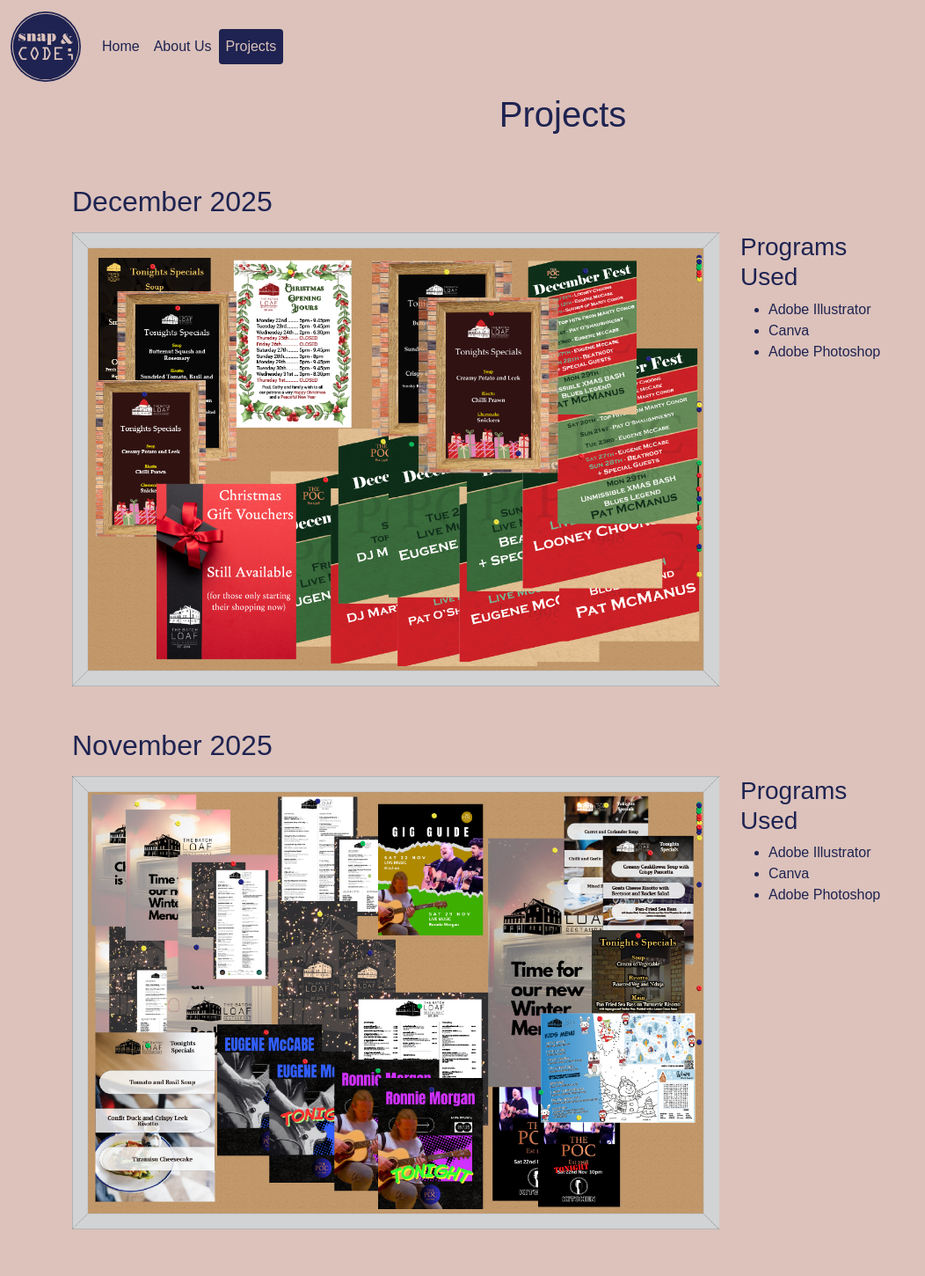
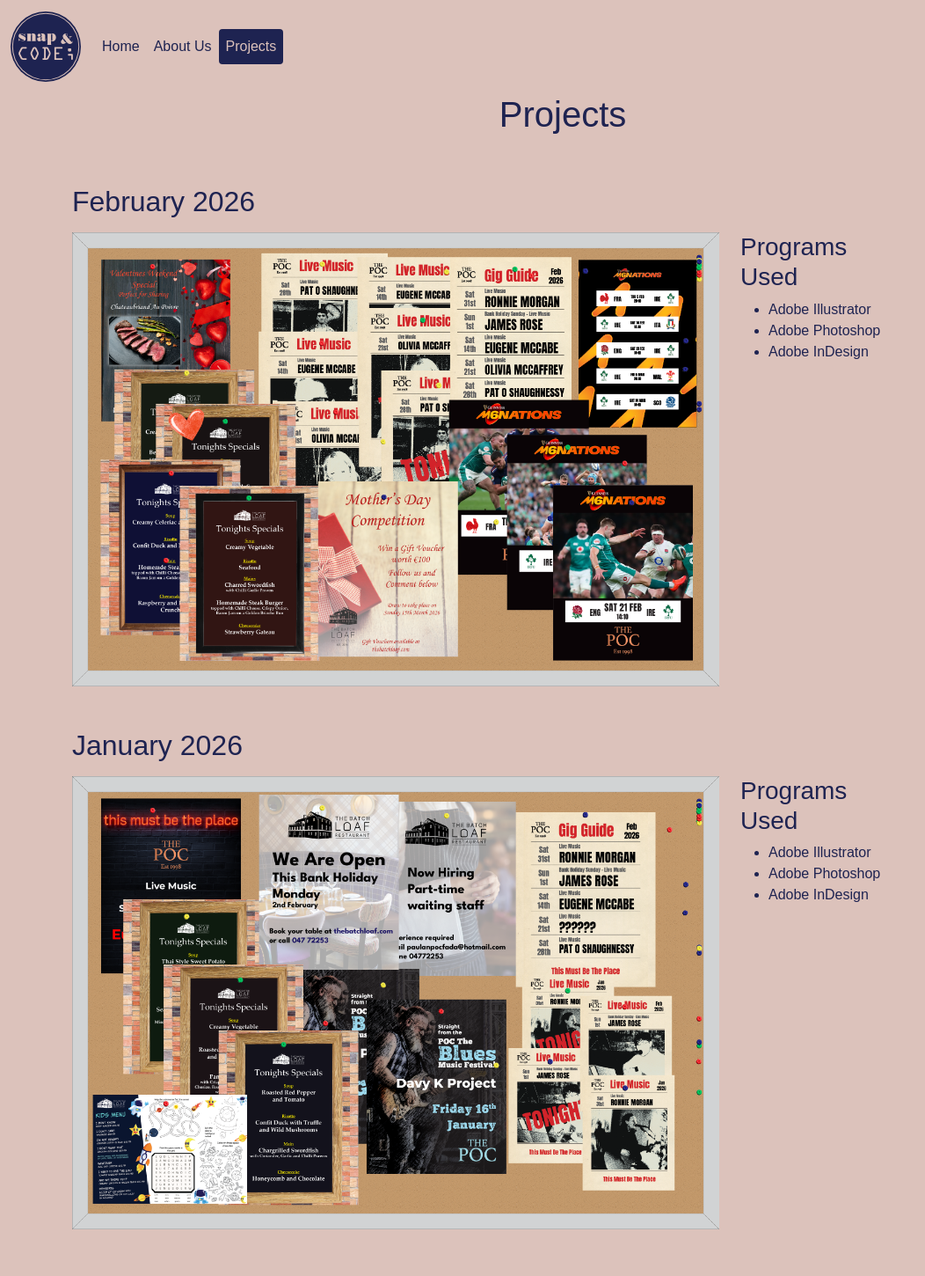
Before and after one commit to paddyfed/snapandcode, a Next.js app: page /projects in a window 1280 px wide. Shown: the top 1450 px of the page at 88% size, without its empty margins (0-1052 px from the left). Built offline with nearby package versions, Linux system fonts and the light colour scheme.

Commit message:
Jan and Feb 2026

```diff
--- a/app/projects/page.js
+++ b/app/projects/page.js
@@ -13,6 +13,8 @@
 import OctoberBoard2025 from "@/public/2025-10-01_Work-Board@0.25x.png";
 import NovemberBoard2025 from "@/public/2025-11-01_Work-Board@0.25x.png";
 import DecemberBoard2025 from "@/public/2025-12-01_Work-Board@0.25x.png";
+import JanuaryBoard2026 from "@/public/2026-01-01_Work-Board@0.25x.png";
+import FebruaryBoard2026 from "@/public/2026-02-01_Work-Board@0.25x.png";
 import MainLogo from "@/public/snap-and-code_main-logo.svg";
 
 export default function Projects() {
@@ -20,6 +22,46 @@
     <>
       <main className={styles.main}>
         <h1>Projects</h1>
+        <article className="container">
+          <h2>February 2026</h2>
+          <div className="row">
+            <div className="col-md-2 mt-2 order-md-last">
+              <h3>Programs Used</h3>
+              <ul>
+                <li>Adobe Illustrator</li>
+                <li>Adobe Photoshop</li>
+                <li>Adobe InDesign</li>
+              </ul>
+            </div>
+            <div className="col-md-8 mt-2 order-md-first">
+              <Image
+                src={FebruaryBoard2026}
+                alt="Projects completed in February 2026"
+                className="img-fluid"
+              />
+            </div>
+          </div>
+        </article>
+        <article className="container">
+          <h2>January 2026</h2>
+          <div className="row">
+            <div className="col-md-2 mt-2 order-md-last">
+              <h3>Programs Used</h3>
+              <ul>
+                <li>Adobe Illustrator</li>
+                <li>Adobe Photoshop</li>
+                <li>Adobe InDesign</li>
+              </ul>
+            </div>
+            <div className="col-md-8 mt-2 order-md-first">
+              <Image
+                src={JanuaryBoard2026}
+                alt="Projects completed in January 2026"
+                className="img-fluid"
+              />
+            </div>
+          </div>
+        </article>
         <article className="container">
           <h2>December 2025</h2>
           <div className="row">
```
Also changed, not shown: public/2026-01-01_Work-Board@0.25x.png (added), public/2026-02-01_Work-Board@0.25x.png (added).
